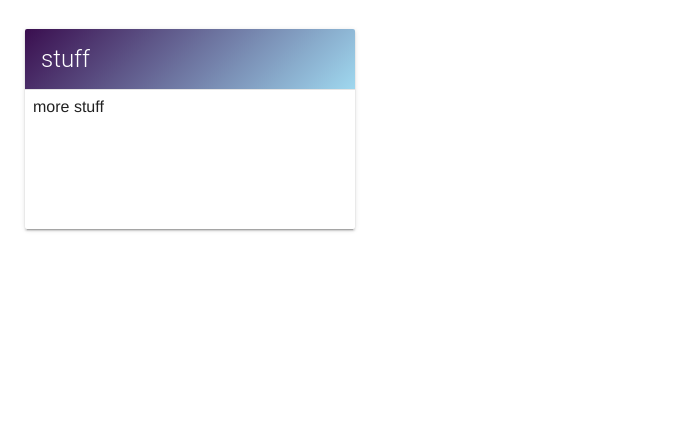
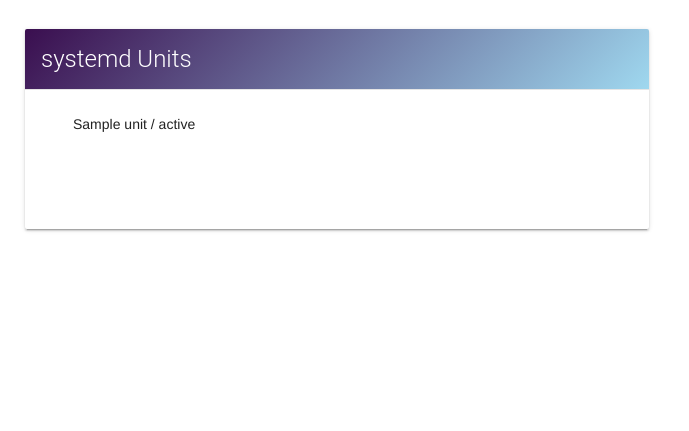
Before and after one commit to daxm/systemdGUI, a Flask app: template templates/index.htm in a window 1280 px wide. Shown: the part 100-531 px from the top of the page, without its empty margins (0-689 px from the left). Run offline with Flask 2, Linux system fonts and the light colour scheme; the template is opened without the code that fills it: most values are stand-ins (such as "Sample title", 1, 10 or a date in 2020).

Commit message:
Displaying unit and its state on home page.

```diff
--- a/app.py
+++ b/app.py
@@ -1,17 +1,24 @@
 """Flask application for managing systemd based Linux systems."""
 
 from flask import Flask, render_template, request, url_for
+import logging
+
+from helper import get_units
 
 app = Flask(__name__)
 title = "systemd GUI"
 HOST = '0.0.0.0'  # String: Flask server IP/DNS.
 PORT = 7890  # Int: Port to run Flask on.
-DEBUG = 1  # Int: 0 or 1
+FLASK_DEBUG = 1  # Int: 0 or 1
+LOGGING_LEVEL = 'DEBUG'
 
 
 @app.route("/")
 def index():
-        return render_template('index.htm', title=title)
+    # Get a list of registered Units
+    systemctl_units = get_units()
+
+    return render_template('index.htm', title=title, systemd_units=systemctl_units)
 
 
 @app.route("/<path:path>")
@@ -20,4 +27,5 @@
 
 
 if __name__ == "__main__":
-    app.run(host=HOST, port=PORT, debug=DEBUG)
+    logging.basicConfig(level=LOGGING_LEVEL)
+    app.run(host=HOST, port=PORT, debug=FLASK_DEBUG)
--- a/templates/index.htm
+++ b/templates/index.htm
@@ -5,18 +5,20 @@
     </header>
 
     <div id="mainbody">
-        <form action="/" method="post">
-            <div class="daxm mdl-card mdl-shadow--2dp">
+        <div class="daxm mdl-card mdl-cell--6-col mdl-shadow--2dp">
              <div class="mdl-card__title">
                  <h2 class="mdl-card__title-text">
-                         stuff
+                     systemd Units
                  </h2>
              </div>
             <div class="mdl-card__actions mdl-card--border">
-                    more stuff
+                <ul>
+                {% for unit in systemd_units %}
+                    <li>{{ unit['unit'] }} / {{ unit['state'] }}
+                {% endfor %}
+                </ul>
             </div>
         </div>
-        </form>
     </div>
 
 {% endblock %}
```
Also changed, not shown: helper.py (+15 -0 lines). Lines whose indentation alone changed are shown as unchanged.
